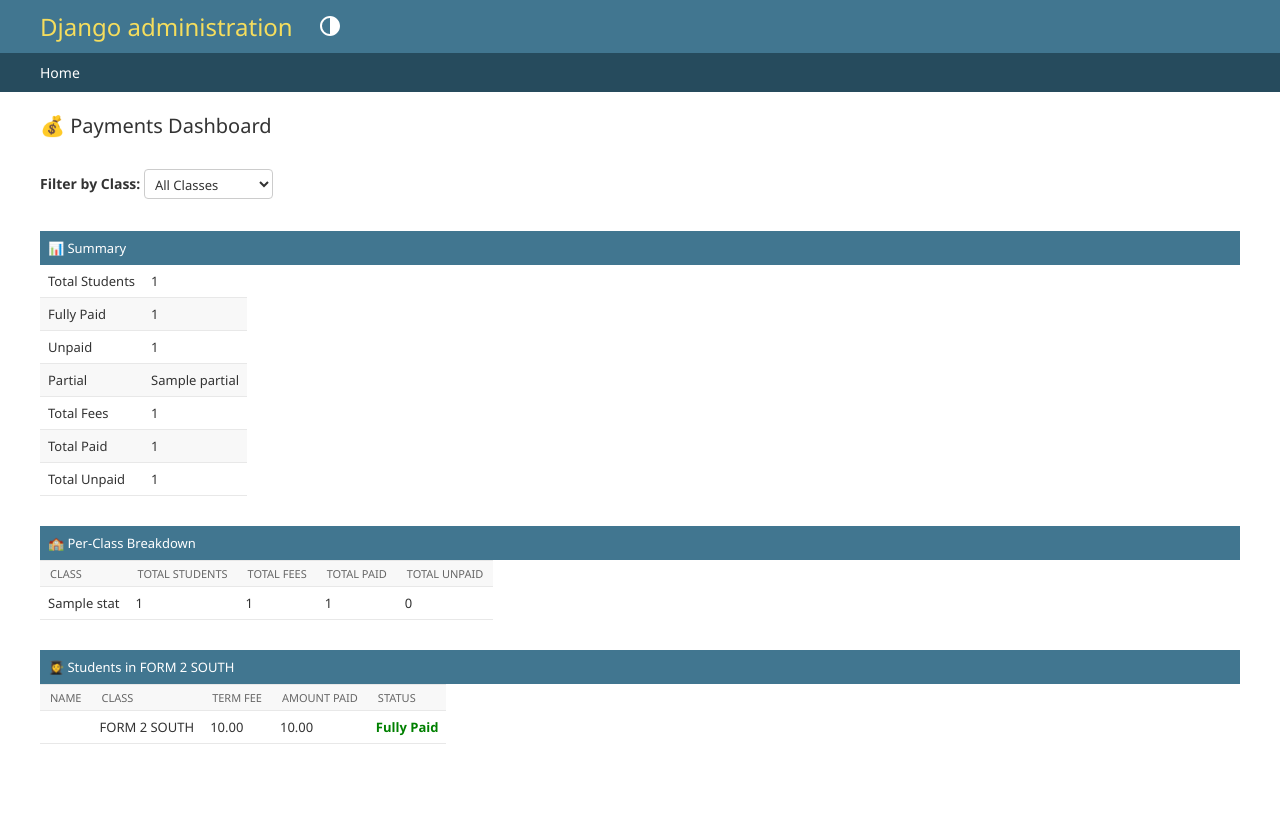
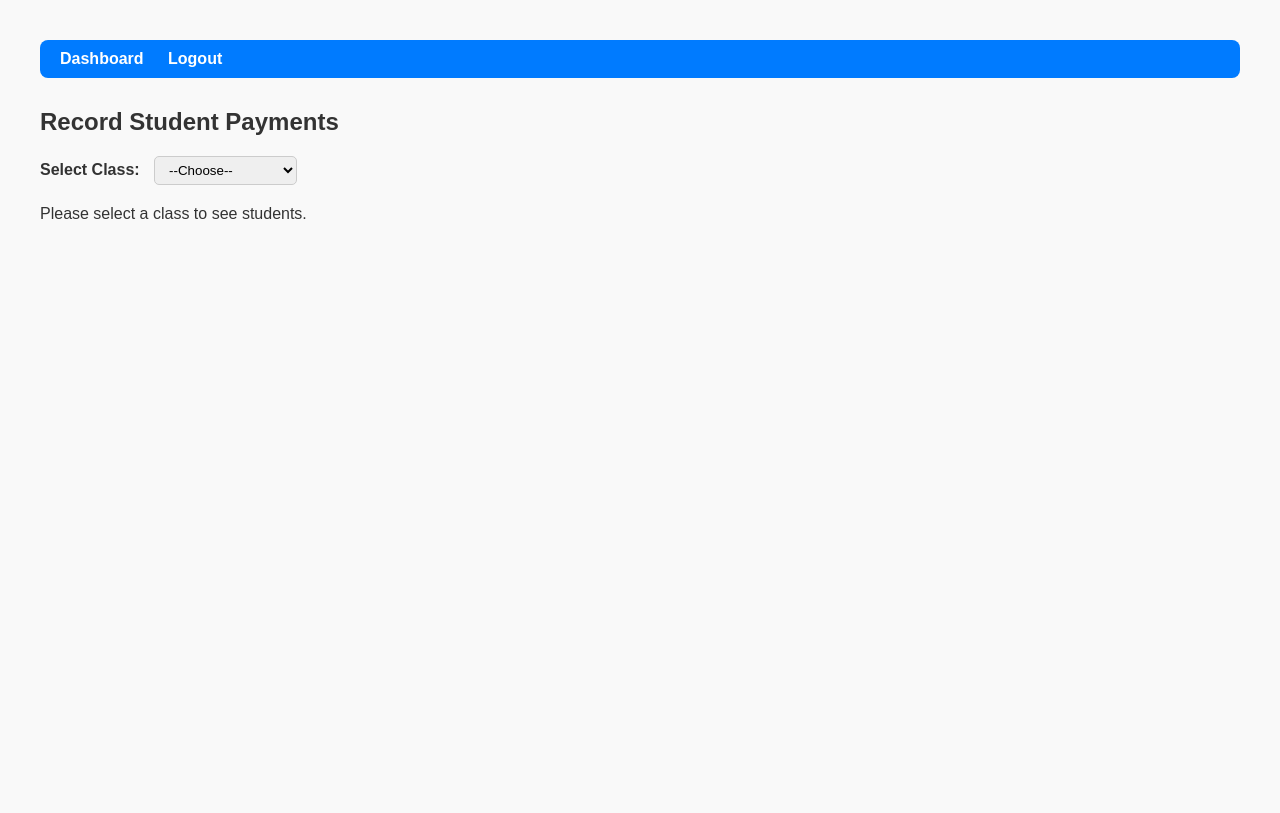
Before and after one commit to Mhmhm1/remedial_system, a Django app: template lessons/templates/lessons/student_payments.html in a window 1280 px wide. After the commit the page ends 219 px from the top, so only its background shows below. Run offline with Django 5.2, Linux system fonts and the light colour scheme; data comes from the database, SQL or seed files in the repository; tables that the repository leaves empty hold one stand-in row (values such as "Sample post"); the template is opened without the code that fills it: values that come from a table or form of the project are taken from there, most other values are stand-ins (such as "Sample title", 1, 10 or a date in 2020).

Commit message:
Update student_payments.html

```diff
--- a/lessons/templates/lessons/student_payments.html
+++ b/lessons/templates/lessons/student_payments.html
@@ -1,108 +1,186 @@
-{% extends "admin/base_site.html" %}
+{% extends "lessons/base.html" %}
 {% load static %}
 
 {% block content %}
-<div class="module">
-  <h1>💰 Payments Dashboard</h1>
-</div>
+<div class="container mt-4">
+    <h2>Record Student Payments</h2>
 
-<!-- Class Filter -->
-<div class="module">
-  <form method="get" action="">
-    <label for="class"><strong>Filter by Class:</strong></label>
-    <select name="class" id="class" onchange="this.form.submit()">
-      <option value="">All Classes</option>
-      {% for group in class_groups %}
-        <option value="{{ group.id }}" {% if selected_class == group.id|stringformat:"s" %}selected{% endif %}>
-          {{ group.name }}
-        </option>
+    <!-- Class selection filter -->
+    <form method="get" class="mb-3">
+        <label for="class_group">Select Class:</label>
+        <select name="class_group" id="class_group" onchange="this.form.submit()">
+            <option value="">--Choose--</option>
+            {% for cls in class_groups %}
+                <option value="{{ cls.id }}" {% if selected_class_id == cls.id|stringformat:"s" %}selected{% endif %}>{{ cls.name }}</option>
             {% endfor %}
         </select>
     </form>
-</div>
 
-<!-- Global Totals -->
-<div class="module">
-  <h2>📊 Summary</h2>
-  <table class="grp-table">
-    <tbody>
-      <tr><th>Total Students</th><td>{{ total_students }}</td></tr>
-      <tr><th>Fully Paid</th><td>{{ fully_paid }}</td></tr>
-      <tr><th>Unpaid</th><td>{{ unpaid }}</td></tr>
-      <tr><th>Partial</th><td>{{ partial }}</td></tr>
-      <tr><th>Total Fees</th><td>{{ total_fees }}</td></tr>
-      <tr><th>Total Paid</th><td>{{ total_paid }}</td></tr>
-      <tr><th>Total Unpaid</th><td>{{ total_unpaid }}</td></tr>
-    </tbody>
-  </table>
-</div>
+    {% if selected_class_id %}
+        <button id="addStudentBtn" style="margin-bottom: 10px;">Add Student</button>
+        <input type="text" id="searchInput" class="search-box" placeholder="Search students...">
 
-<!-- Per-Class Summary -->
-<div class="module">
-  <h2>🏫 Per-Class Breakdown</h2>
-  <table class="grp-table">
+        <table id="studentTable" class="table table-bordered">
             <thead>
                 <tr>
-        <th>Class</th>
-        <th>Total Students</th>
-        <th>Total Fees</th>
-        <th>Total Paid</th>
-        <th>Total Unpaid</th>
-      </tr>
-    </thead>
-    <tbody>
-      {% for stat in class_stats %}
-      <tr>
-        <td>{{ stat.name }}</td>
-        <td>{{ stat.total_students }}</td>
-        <td>{{ stat.total_fees|default:0 }}</td>
-        <td>{{ stat.total_paid|default:0 }}</td>
-        <td>{{ stat.total_fees|default:0|add:"-"|add:stat.total_paid|default:0 }}</td>
-      </tr>
-      {% empty %}
-      <tr><td colspan="5">No class data available.</td></tr>
-      {% endfor %}
-    </tbody>
-  </table>
-</div>
-
-<!-- Student List -->
-<div class="module">
-<h2>👩‍🎓 Students{% if selected_class_obj %} in {{ selected_class_obj.name }}{% endif %}</h2>
-  <table class="grp-table">
-    <thead>
-      <tr>
-        <th>Name</th>
-        <th>Class</th>
-        <th>Term Fee</th>
-        <th>Amount Paid</th>
-        <th>Status</th>
+                    <th onclick="sortTable(0)">First Name ▲▼</th>
+                    <th onclick="sortTable(1)">Last Name</th>
+                    <th onclick="sortTable(2)">Admission No.</th>
+                    <th>Action</th>
                 </tr>
             </thead>
             <tbody>
                 {% for student in students %}
                 <tr>
-        <td>{{ student.name }}</td>
-        <td>{{ student.class_group.name }}</td>
-        <td>{{ student.term_fee }}</td>
-        <td>{{ student.amount_paid }}</td>
+                    <td>{{ student.first_name }}</td>
+                    <td>{{ student.last_name }}</td>
+                    <td>{{ student.admission_number }}</td>
                     <td>
-          {% if student.amount_paid >= student.term_fee %}
-            <span style="color:green;font-weight:bold;">Fully Paid</span>
-          {% elif student.amount_paid == 0 %}
-            <span style="color:red;font-weight:bold;">Unpaid</span>
-          {% else %}
-            <span style="color:orange;font-weight:bold;">Partial</span>
-          {% endif %}
+                        <button class="action-btn" onclick="editStudent({{ forloop.counter0 }})">Edit</button>
+                        <button class="delete-btn" onclick="deleteStudent({{ forloop.counter0 }})">Delete</button>
                     </td>
-      </tr>
-      {% empty %}
-      <tr>
-        <td colspan="5">No students found.</td>
                 </tr>
                 {% endfor %}
             </tbody>
         </table>
+    {% else %}
+        <p>Please select a class to see students.</p>
+    {% endif %}
+
 </div>
 
+<!-- Modal for Add/Edit -->
+<div id="studentModal" class="modal">
+    <div class="modal-content">
+        <h3 id="modalTitle">Add Student</h3>
+        <input type="text" id="firstName" placeholder="First Name">
+        <input type="text" id="lastName" placeholder="Last Name">
+        <input type="text" id="admissionNo" placeholder="Admission Number">
+        <div style="margin-top: 10px;">
+            <button id="saveBtn" style="background:#28a745; color:#fff;">Save</button>
+            <button id="cancelBtn" style="background:#6c757d; color:#fff;">Cancel</button>
+        </div>
+    </div>
+</div>
+
+<style>
+  /* Modal and table styling */
+  body { font-family: Arial, sans-serif; padding: 20px; background: #f9f9f9; }
+  h1, h2 { color: #333; }
+  button { padding: 8px 12px; margin-right: 5px; border: none; border-radius: 4px; cursor: pointer; }
+  .action-btn { background: #007bff; color: #fff; }
+  .action-btn:hover { background: #0056b3; }
+  .delete-btn { background: #dc3545; color: #fff; }
+  .delete-btn:hover { background: #b02a37; }
+  input.search-box { padding: 8px; width: 300px; margin-bottom: 10px; border-radius: 4px; border: 1px solid #ccc; }
+  table { width: 100%; border-collapse: collapse; margin-top: 10px; background: #fff; }
+  th, td { border: 1px solid #ccc; padding: 10px; text-align: left; }
+  th { background-color: #f4f4f4; cursor: pointer; }
+  tbody tr:hover { background-color: #f1f1f1; }
+  .modal { display: none; position: fixed; top: 0; left: 0; width: 100%; height: 100%; background-color: rgba(0,0,0,0.5); justify-content: center; align-items: center; }
+  .modal-content { background-color: #fff; padding: 20px; border-radius: 8px; width: 320px; }
+  .modal input { width: 100%; padding: 8px; margin: 5px 0; border-radius: 4px; border: 1px solid #ccc; }
+</style>
+
+<script>
+let students = [];
+{% if selected_class_id and students %}
+students = [
+  {% for student in students %}
+    {firstName: "{{ student.first_name }}", lastName: "{{ student.last_name }}", admissionNo: "{{ student.admission_number }}"},
+  {% endfor %}
+];
+{% endif %}
+
+let editIndex = null;
+const modal = document.getElementById('studentModal');
+const addBtn = document.getElementById('addStudentBtn');
+const saveBtn = document.getElementById('saveBtn');
+const cancelBtn = document.getElementById('cancelBtn');
+const modalTitle = document.getElementById('modalTitle');
+const firstNameInput = document.getElementById('firstName');
+const lastNameInput = document.getElementById('lastName');
+const admissionNoInput = document.getElementById('admissionNo');
+const searchInput = document.getElementById('searchInput');
+const studentTableBody = document.querySelector('#studentTable tbody');
+
+function openModal(edit = false, index = null) {
+  modal.style.display = 'flex';
+  if(edit) {
+    modalTitle.textContent = 'Edit Student';
+    firstNameInput.value = students[index].firstName;
+    lastNameInput.value = students[index].lastName;
+    admissionNoInput.value = students[index].admissionNo;
+    editIndex = index;
+  } else {
+    modalTitle.textContent = 'Add Student';
+    firstNameInput.value = '';
+    lastNameInput.value = '';
+    admissionNoInput.value = '';
+    editIndex = null;
+  }
+}
+
+function closeModal() { modal.style.display = 'none'; }
+
+function renderTable() {
+  const filter = searchInput.value.toLowerCase();
+  if(!studentTableBody) return;
+  studentTableBody.innerHTML = '';
+  students.forEach((s, index) => {
+    if (
+      s.firstName.toLowerCase().includes(filter) ||
+      s.lastName.toLowerCase().includes(filter) ||
+      s.admissionNo.toLowerCase().includes(filter)
+    ) {
+      const row = document.createElement('tr');
+      row.innerHTML = `
+        <td>${s.firstName}</td>
+        <td>${s.lastName}</td>
+        <td>${s.admissionNo}</td>
+        <td>
+          <button class="action-btn" onclick="editStudent(${index})">Edit</button>
+          <button class="delete-btn" onclick="deleteStudent(${index})">Delete</button>
+        </td>
+      `;
+      studentTableBody.appendChild(row);
+    }
+  });
+}
+
+function editStudent(index) { openModal(true, index); }
+
+function deleteStudent(index) {
+  if(confirm('Are you sure you want to delete this student?')) {
+    students.splice(index, 1);
+    renderTable();
+  }
+}
+
+function sortTable(colIndex) {
+  students.sort((a,b) => {
+    const valA = Object.values(a)[colIndex].toLowerCase();
+    const valB = Object.values(b)[colIndex].toLowerCase();
+    return valA.localeCompare(valB);
+  });
+  renderTable();
+}
+
+if(addBtn) addBtn.addEventListener('click', () => openModal());
+if(cancelBtn) cancelBtn.addEventListener('click', closeModal);
+if(saveBtn) saveBtn.addEventListener('click', () => {
+  const firstName = firstNameInput.value.trim();
+  const lastName = lastNameInput.value.trim();
+  const admissionNo = admissionNoInput.value.trim();
+  if(!firstName || !lastName || !admissionNo) { alert('Please fill all fields.'); return; }
+  if(editIndex !== null) { students[editIndex] = { firstName, lastName, admissionNo }; }
+  else { students.push({ firstName, lastName, admissionNo }); }
+  students.sort((a,b) => a.firstName.toLowerCase().localeCompare(b.firstName.toLowerCase()));
+  renderTable();
+  closeModal();
+});
+
+if(searchInput) searchInput.addEventListener('input', renderTable);
+</script>
+
 {% endblock %}
```
Lines whose indentation alone changed are shown as unchanged.
